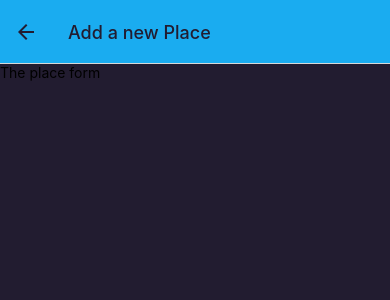
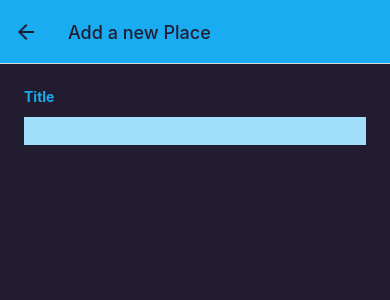
Before and after one commit to rhiannonmonks/nativeDeviceFeatures, a React Native app: screen /AddPlace in a window 390 px wide. Shown: the top 300 px of the page. Built offline with nearby package versions, Linux system fonts and the light colour scheme.

Commit message:
creating a custom form for adding a place

```diff
--- a/components/Places/PlaceForm.js
+++ b/components/Places/PlaceForm.js
@@ -1,11 +1,46 @@
-import { View, Text } from "react-native";
+import { useState } from "react";
+import { ScrollView, View, TextInput, Text, StyleSheet } from "react-native";
+import { Colours } from "../../constants/colours";
 
 function PlaceForm() {
+  const [enteredTitle, setEnteredTitle] = useState("");
+
+  function changeTitleHandler(enteredText) {
+    setEnteredTitle(enteredText);
+  }
+
   return (
-    <View>
-      <Text>The place form</Text>
-    </View>
+    <ScrollView style={styles.form}>
+      <View>
+        <Text style={styles.label}>Title</Text>
+        <TextInput
+          style={styles.input}
+          onChangeText={changeTitleHandler}
+          value={enteredTitle}
+        />
+      </View>
+    </ScrollView>
   );
 }
 
 export default PlaceForm;
+
+const styles = StyleSheet.create({
+  form: {
+    flex: 1,
+    padding: 24,
+  },
+  label: {
+    fontWeight: "bold",
+    marginBottom: 4,
+    color: Colours.primary500,
+  },
+  input: {
+    marginVertical: 8,
+    paddingHorizontal: 4,
+    paddingVertical: 4,
+    fontSize: 16,
+    borderBottomColor: Colours.primary700,
+    backgroundColor: Colours.primary100,
+  },
+});
```
